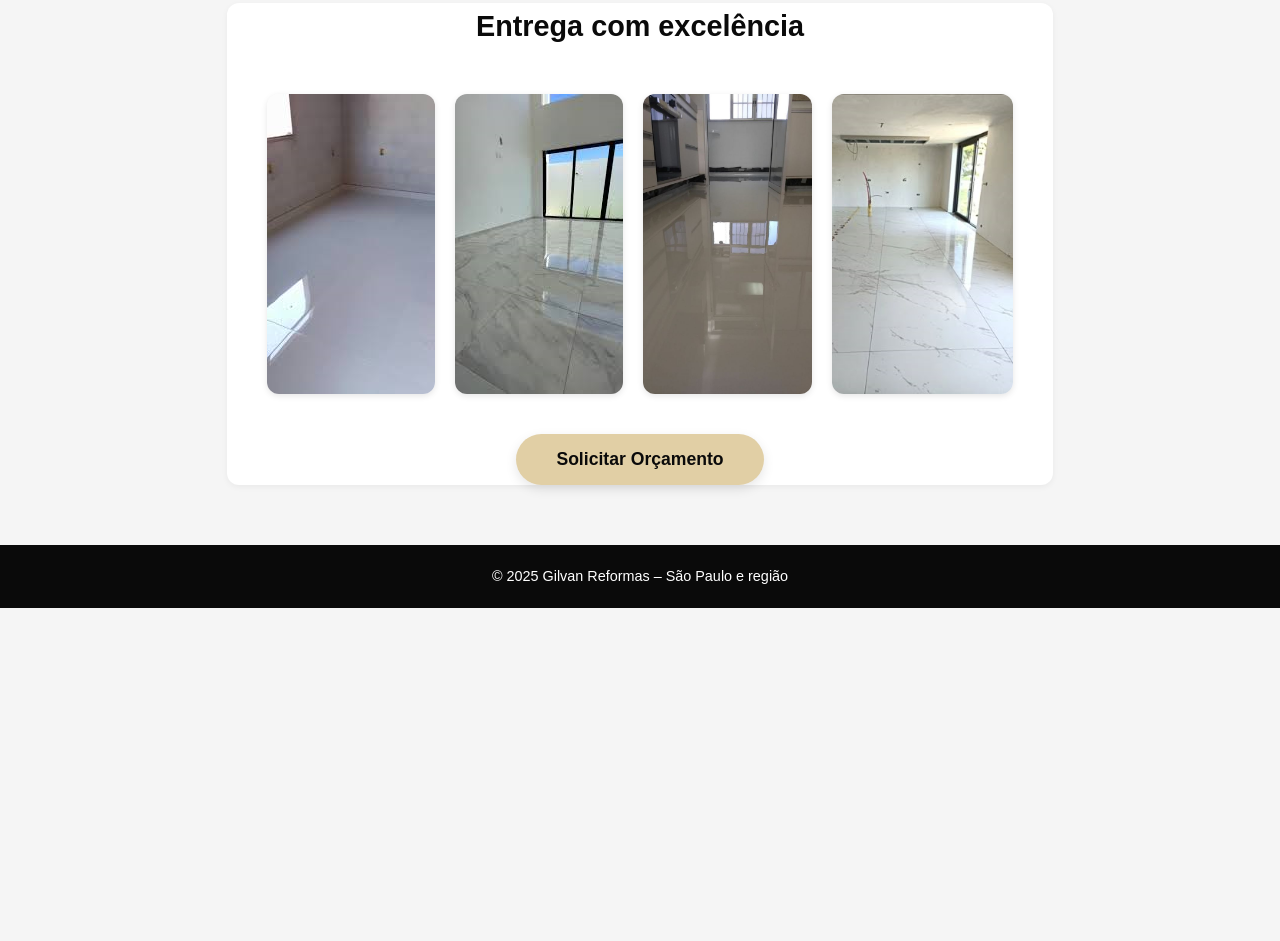
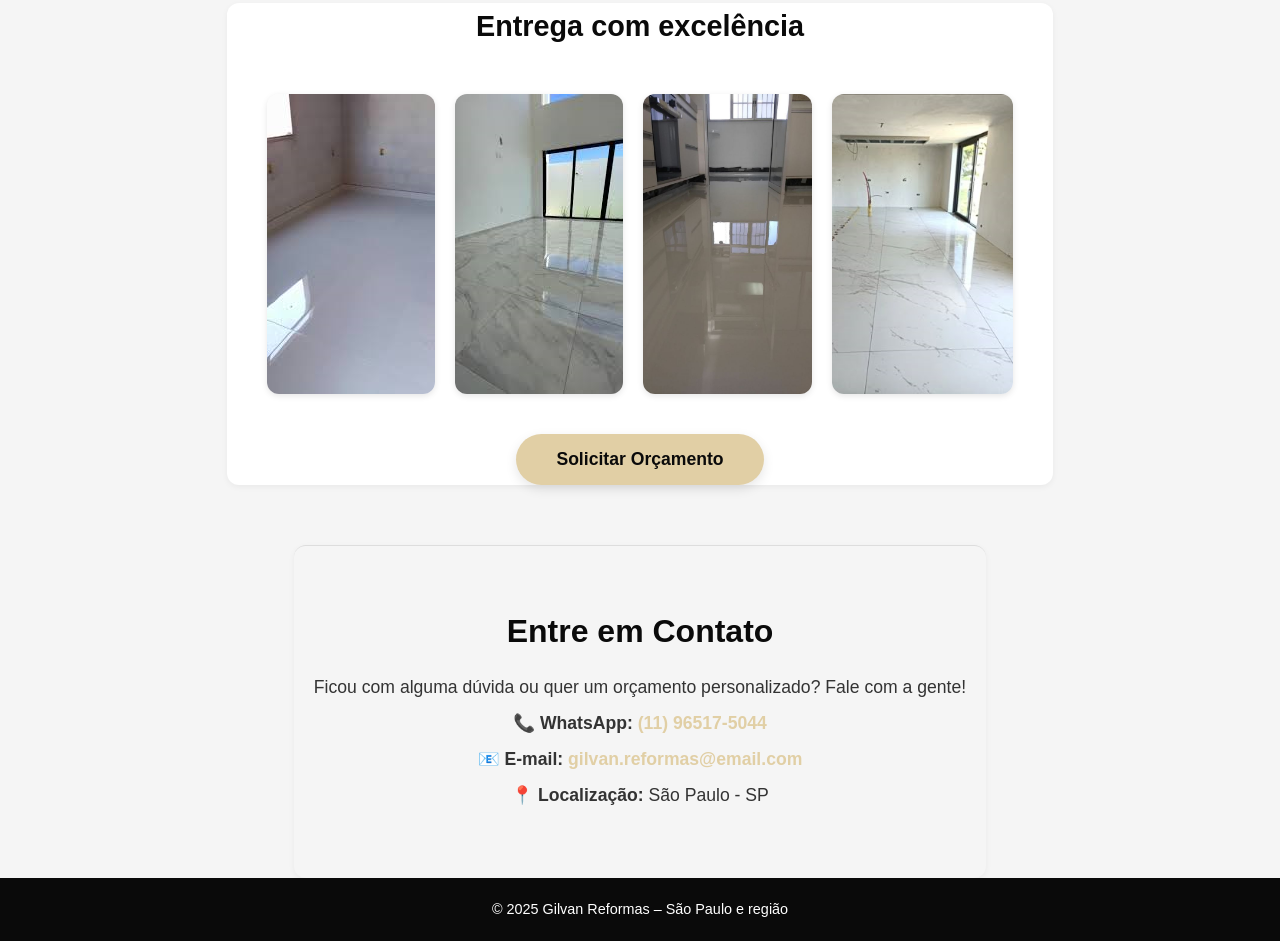
Before and after one commit to JotaTech245/Gilvan_reformas, a plain HTML site: page index.html in a window 1280 px wide. Shown: the part 1086-2027 px from the top of the page. Before the commit the page ends 1694 px from the top, so only its background shows below. Drawn offline with Linux system fonts and the light colour scheme.

Commit message:
Update index.html

```diff
--- a/index.html
+++ b/index.html
@@ -19,7 +19,7 @@
       <a href="#contato">Contato</a>
     </nav>
     <div class="acoes">
-      <a href="https://wa.me/5511965175044" class="botao">Solicitar Orçamento</a>
+      <a href="https://wa.me/11965175044" class="botao">Solicitar Orçamento</a>
       <a href="https://instagram.com/seuperfil" target="_blank">
         <img src="imagens/instagram1.png" alt="Instagram" class="icon-insta" />
       </a>
@@ -76,11 +76,21 @@
       </div>
     </div>
     <div class="botao-centralizado">
-      <a href="https://wa.me/5511965175044" target="_blank">
+      <a href="https://wa.me/11965175044" target="_blank">
         <button>Solicitar Orçamento</button>
       </a>
     </div>
   </section>
+  <section id="contato" class="contato">
+    <h2>Entre em Contato</h2>
+    <p>Ficou com alguma dúvida ou quer um orçamento personalizado? Fale com a gente!</p>
+    <div class="info-contato">
+      <p><strong>📞 WhatsApp:</strong> <a href="https://wa.me/5511965175044" target="_blank">(11) 96517-5044</a></p>
+      <p><strong>📧 E-mail:</strong> <a href="mailto:gilvan.reformas@email.com">gilvan.reformas@email.com</a></p>
+      <p><strong>📍 Localização:</strong> São Paulo - SP</p>
+    </div>
+  </section>
+
 
   <footer>
     © 2025 Gilvan Reformas – São Paulo e região
```
